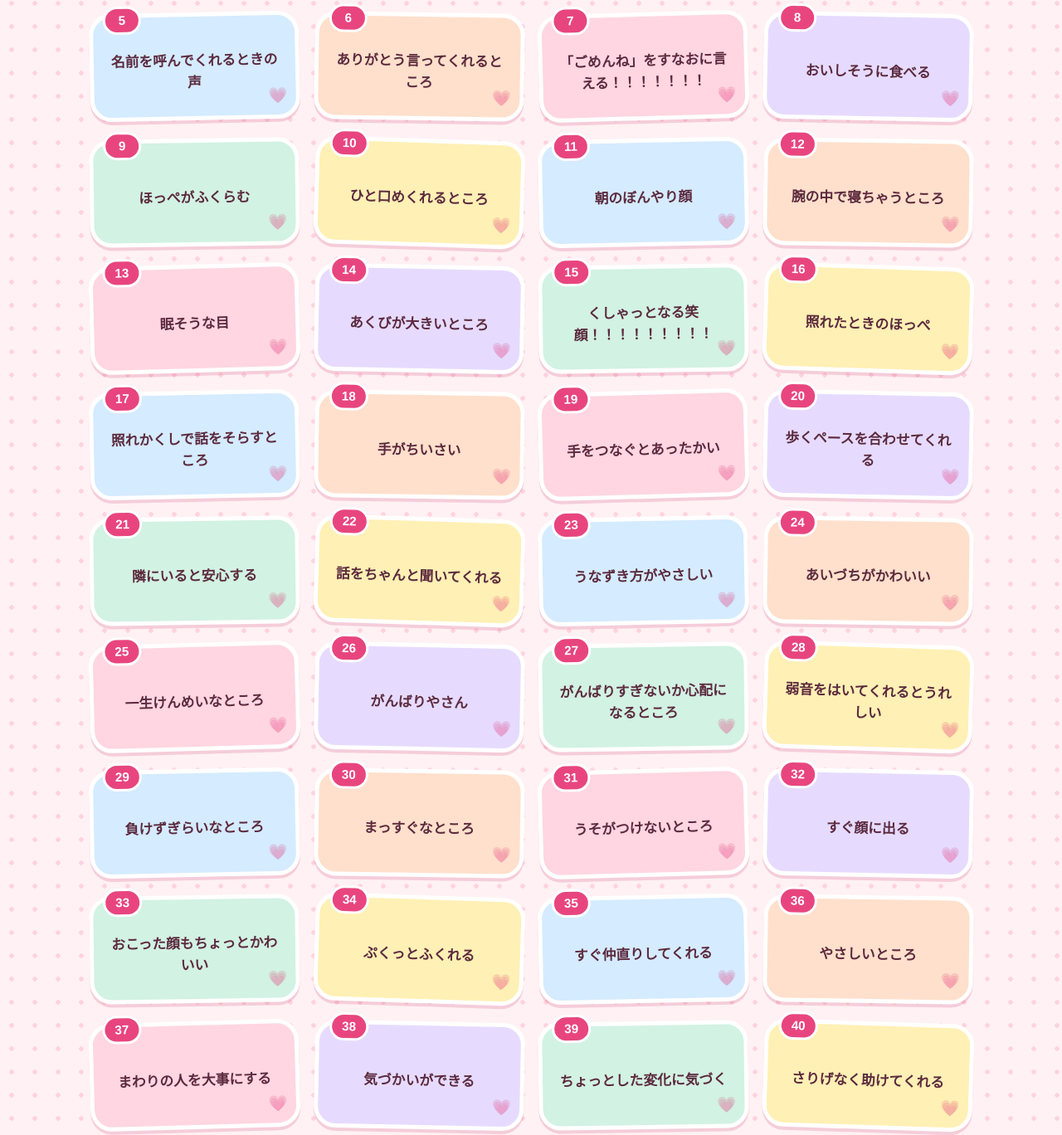
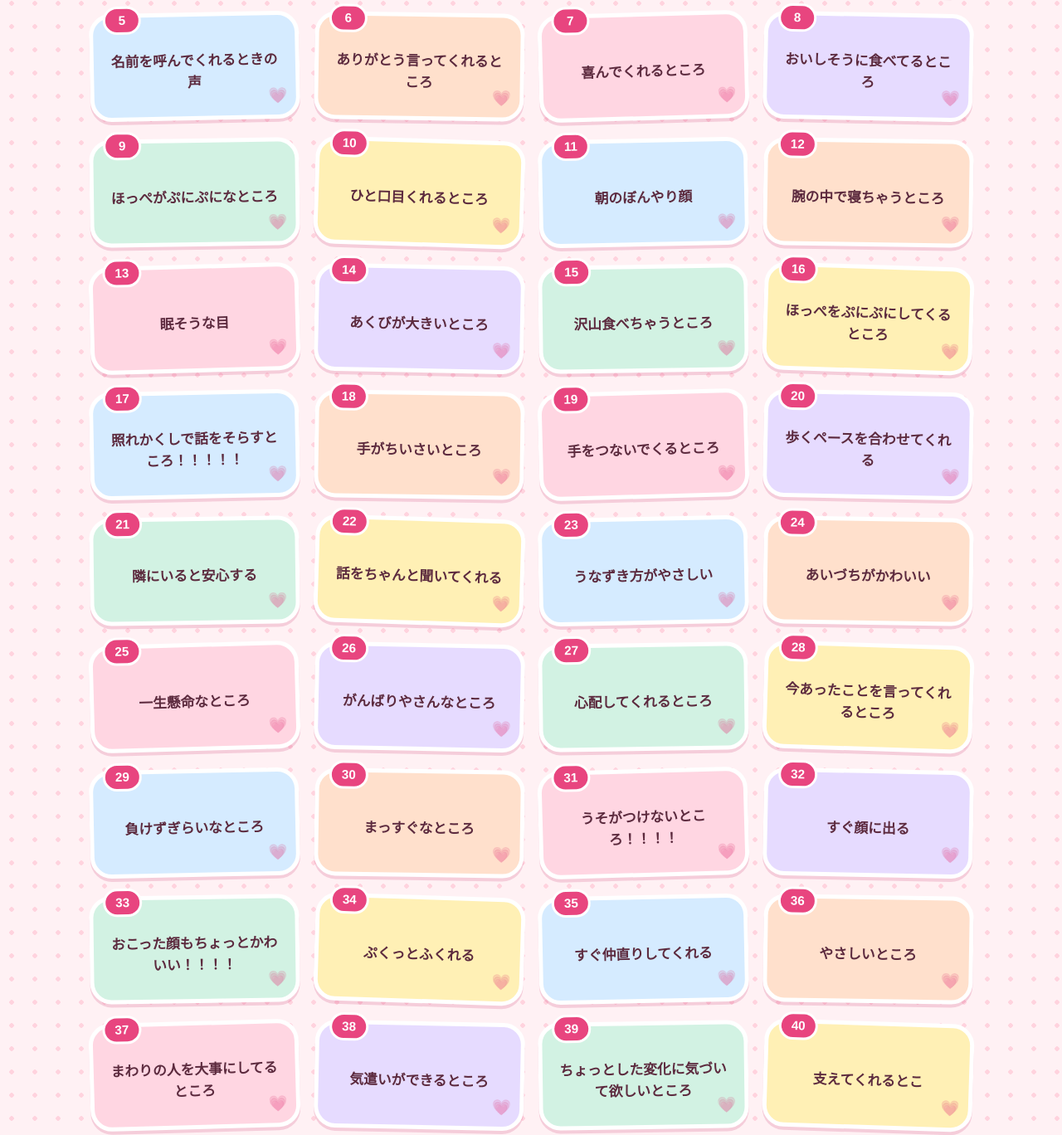
Before and after one commit to Ryuuji-ranga/WPTI_web, a plain HTML site: page docs/index.html in a window 1280 px wide. Shown: the part 794-2162 px from the top of the page at 83% size. Drawn offline with Linux system fonts and the light colour scheme; a web font is replaced by a local one.

Commit message:
更新8:16

```diff
--- a/docs/index.html
+++ b/docs/index.html
@@ -276,8 +276,8 @@
 </main>
 
 <footer>
-  <span class="big">これで100こ。でも、まだまだ増えるよ。</span>
-  ずっと、だいすき。
+  <span class="big">全部で100個。まだまだ増やしていくよ！</span>
+  ずっと、だいすき。これからもよろしく
 </footer>
 
 <dialog id="dlg">
@@ -301,40 +301,40 @@
     "声を聞くと落ち着く",
     "名前を呼んでくれるときの声",
     "ありがとう言ってくれるところ",
-    "「ごめんね」をすなおに言える！！！！！！！",
-    "おいしそうに食べる",
-    "ほっぺがふくらむ",
-    "ひと口めくれるところ",
+    "喜んでくれるところ",
+    "おいしそうに食べてるところ",
+    "ほっぺがぷにぷになところ",
+    "ひと口目くれるところ",
     "朝のぼんやり顔",
     "腕の中で寝ちゃうところ",
     "眠そうな目",
     "あくびが大きいところ",
-    "くしゃっとなる笑顔！！！！！！！！！",
-    "照れたときのほっぺ",
-    "照れかくしで話をそらすところ",
-    "手がちいさい",
-    "手をつなぐとあったかい",
+    "沢山食べちゃうところ",
+    "ほっぺをぷにぷにしてくるところ",
+    "照れかくしで話をそらすところ！！！！！",
+    "手がちいさいところ",
+    "手をつないでくるところ",
     "歩くペースを合わせてくれる",
     "隣にいると安心する",
     "話をちゃんと聞いてくれる",
     "うなずき方がやさしい",
     "あいづちがかわいい",
-    "一生けんめいなところ",
-    "がんばりやさん",
-    "がんばりすぎないか心配になるところ",
-    "弱音をはいてくれるとうれしい",
+    "一生懸命なところ",
+    "がんばりやさんなところ",
+    "心配してくれるところ",
+    "今あったことを言ってくれるところ",
     "負けずぎらいなところ",
     "まっすぐなところ",
-    "うそがつけないところ",
+    "うそがつけないところ！！！！",
     "すぐ顔に出る",
-    "おこった顔もちょっとかわいい",
+    "おこった顔もちょっとかわいい！！！！",
     "ぷくっとふくれる",
     "すぐ仲直りしてくれる",
     "やさしいところ",
-    "まわりの人を大事にする",
-    "気づかいができる",
-    "ちょっとした変化に気づく",
-    "さりげなく助けてくれる",
+    "まわりの人を大事にしてるところ",
+    "気遣いができるところ",
+    "ちょっとした変化に気づいて欲しいところ",
+    "支えてくれるとこ",
     "好きなものを話すときの目のかがやき",
     "好きなことになると早口になる",
     "新しいことに挑戦するところ",
@@ -344,8 +344,8 @@
     "おいしいお店を見つけるのがうまい",
     "かわいいものを見つけると声が上がる",
     "おしゃれなところ",
-    "服えらびのセンスが好き",
-    "ふとしたしぐさが上品",
+    "服えらびのセンスがいいところ",
+    "ふとしたしぐさが上品！！！！",
     "姿勢がきれい",
     "髪をかきあげるしぐさ",
     "マフラーに顔をうずめるところ",
```
